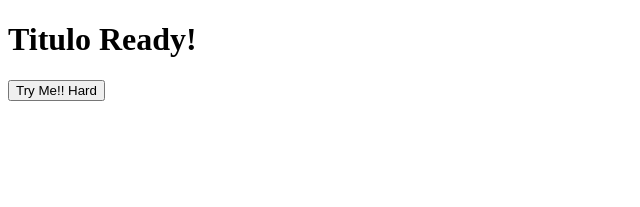
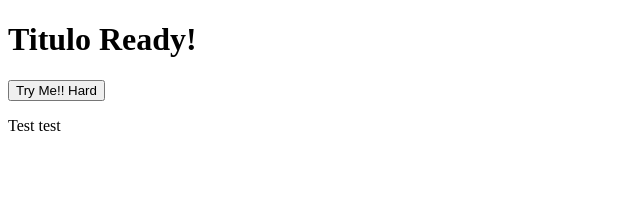
Before and after one commit to roberto-cuellar/ci-cd-test-netlify, an Angular app in the folder angular-ci-cd-test/: page / in a window 1280 px wide. Shown: the top 207 px of the page, without its empty margins (0-640 px from the left). Built offline with nearby package versions, Linux system fonts and the light colour scheme.

Commit message:
changes on app component

```diff
--- a/angular-ci-cd-test/src/app/app.component.html
+++ b/angular-ci-cd-test/src/app/app.component.html
@@ -1,2 +1,5 @@
 <h1 class="title">Titulo Ready!</h1>
 <button>Try Me!! Hard</button>
+
+
+<p>Test test</p>
```
